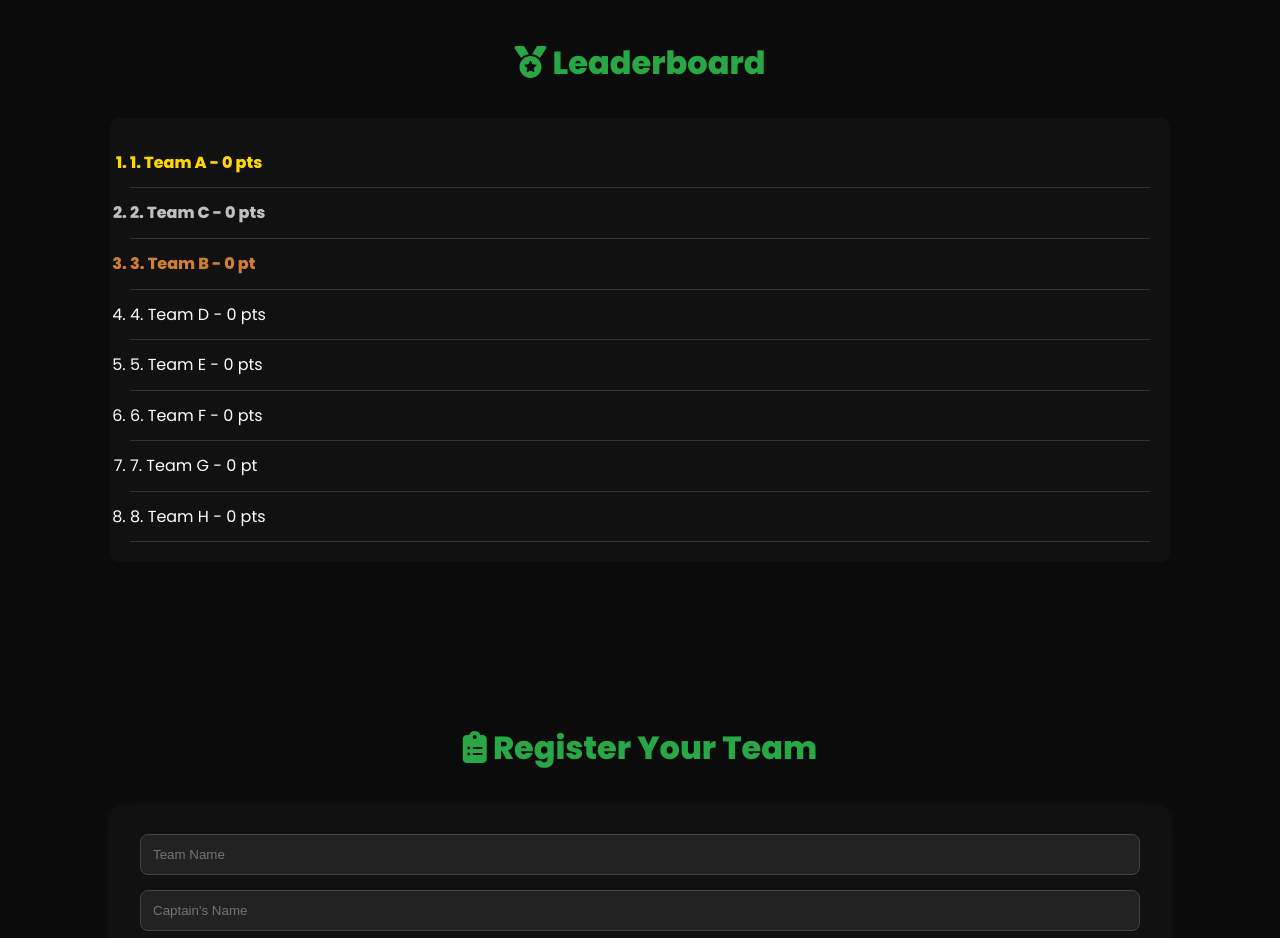
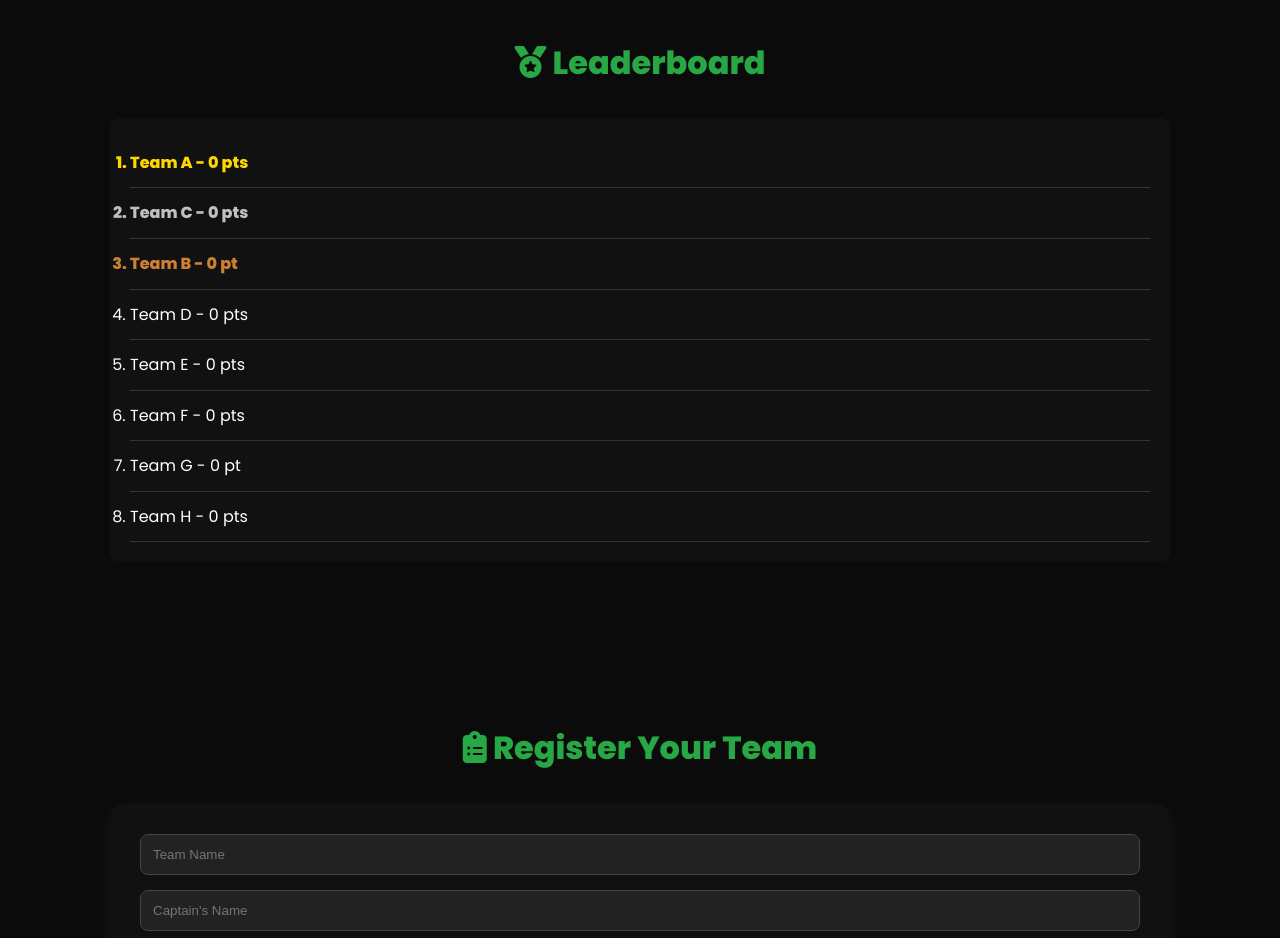
Before and after one commit to Pri-codes-10/kftl_website, a plain HTML site: page index.html in a window 1280 px wide. Shown: the part 1720-2658 px from the top of the page. Drawn offline with Linux system fonts and the light colour scheme.

Commit message:
Update index.html

```diff
--- a/index.html
+++ b/index.html
@@ -338,14 +338,14 @@
     <section id="leaderboard" class="leaderboard">
       <h2><i class="fas fa-medal"></i> Leaderboard</h2>
       <ol>
-        <li>1. Team A - 0 pts</li>
-        <li>2. Team C - 0 pts</li>
-        <li>3. Team B - 0 pt</li>
-        <li>4. Team D - 0 pts</li>
-        <li>5. Team E - 0 pts</li>
-        <li>6. Team F - 0 pts</li>
-        <li>7. Team G - 0 pt</li>
-        <li>8. Team H - 0 pts</li>
+        <li> Team A - 0 pts</li>
+        <li> Team C - 0 pts</li>
+        <li> Team B - 0 pt</li>
+        <li> Team D - 0 pts</li>
+        <li> Team E - 0 pts</li>
+        <li> Team F - 0 pts</li>
+        <li> Team G - 0 pt</li>
+        <li> Team H - 0 pts</li>
       </ol>
     </section>
 
```
